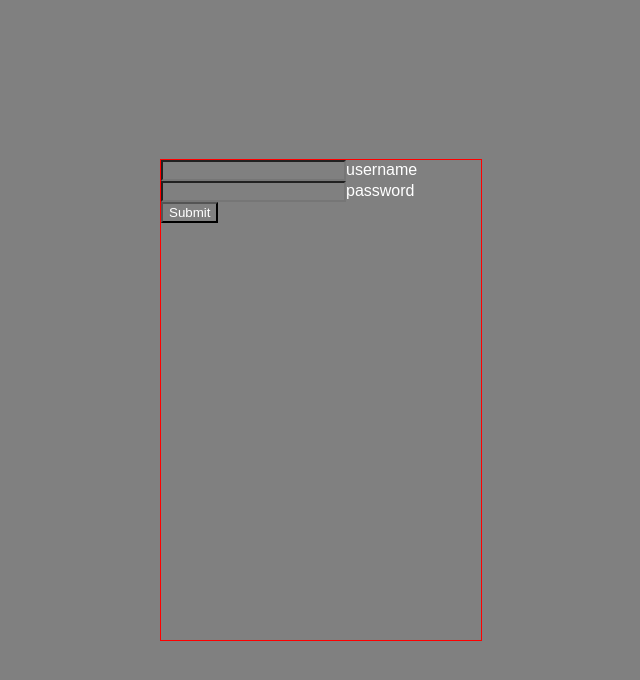
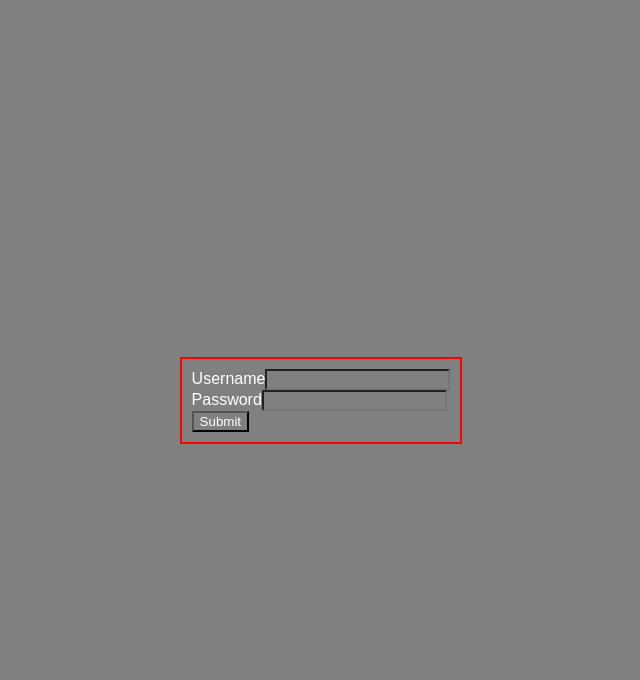
Before and after one commit to Pepa90210/ETSE-Practice-UN, a React (Create React App) app in the folder frontend/: page / in a window 1280 px wide. Shown: the top 680 px of the page, without its empty margins (319-959 px from the left). Built offline with nearby package versions, Linux system fonts and the light colour scheme.

Commit message:
created frontend loginpage and homepage

```diff
--- a/frontend/package.json
+++ b/frontend/package.json
@@ -8,6 +8,7 @@
     "@testing-library/user-event": "^13.5.0",
     "react": "^18.2.0",
     "react-dom": "^18.2.0",
+    "react-router-dom": "^6.8.2",
     "react-scripts": "5.0.1",
     "web-vitals": "^2.1.4"
   },
@@ -34,5 +35,6 @@
       "last 1 firefox version",
       "last 1 safari version"
     ]
-  }
+  },
+  "proxy": "http://localhost:3000/"
 }
--- a/frontend/src/App.css
+++ b/frontend/src/App.css
@@ -20,9 +20,3 @@ section{
   justify-content: center;
   align-items: center;
 }
-
-.loginContainer {
-  outline: 1px solid red;
-  width: 20rem;
-  height: 30rem;
-}
--- a/frontend/src/App.js
+++ b/frontend/src/App.js
@@ -1,12 +1,18 @@
 import logo from './logo.svg';
 import './App.css';
 import LoginPage from './components/LoginPage';
-import { Login } from './Login';
+import HomePage from './components/HomePage';
+// import { Login } from './Login';
+import React from 'react'
+import { Router, Route, Routes } from 'react-router-dom';
 
 function App() {
   return (
     <div className="App">
-      <LoginPage />
+        <Routes>
+          <Route path='/' element={ <LoginPage /> } />
+          <Route path='/homepage' element={ <HomePage /> } />
+        </Routes>
     </div>
   );
 }
--- /dev/null
+++ b/frontend/src/components/HomePage.js
@@ -0,0 +1,28 @@
+import React from 'react'
+import { useEffect, useState } from "react";
+// import { useDispatch } from "react-redux";
+// import { Login } from "../Login";
+
+const HomePage = () => {
+
+    const [user, setUser] = useState(null);
+
+    useEffect(() => {
+        const user = JSON.parse(localStorage.getItem('user'));
+        setUser(user)
+    }, [user?.username])
+
+    if (!user) return (<div>You are not logged in</div>)
+
+    return (
+        <main>
+            <section>
+                <div className="loginContainer">
+                    Welcome {user.username} You are now logged in!
+                </div>
+            </section>
+        </main>
+    );
+};
+
+export default HomePage;
--- /dev/null
+++ b/frontend/src/components/LoginPage.css
@@ -0,0 +1,8 @@
+.loginContainer {
+  border: 2px red solid;
+  padding: 10px;
+}
+
+.login-form-fields {
+
+}
--- a/frontend/src/components/LoginPage.js
+++ b/frontend/src/components/LoginPage.js
@@ -1,6 +1,9 @@
+import React from 'react'
 import { useState } from "react";
 // import { useDispatch } from "react-redux";
 import { Login } from "../Login";
+import { useNavigate } from 'react-router-dom';
+import './LoginPage.css'
 
 const LoginPage = () => {
     const [userName, setUserName] = useState("");
@@ -9,13 +12,20 @@ const LoginPage = () => {
 
     // const dispatch = useDispatch();
 
+    let navigate = useNavigate();
     const onLogin = async (e) => {
         e.preventDefault();
         console.log("trying to submit");
-        const data = await Login(userName, password);
-        if (data.error) {
-            setError(JSON.parse(data.error))
-        }
+        // const data = await Login(userName, password);
+        // if (data.error) {
+        //     setError(JSON.parse(data.error))
+        // } else {
+        //     <Navigate to='/homepage' />
+        // }
+        let user = { username: userName, password: password }
+        localStorage.setItem('user', JSON.stringify(user));
+        console.log(localStorage.getItem('user'));
+        navigate("/homepage")
     };
 
     return (
@@ -24,28 +34,30 @@ const LoginPage = () => {
                 <div className="loginContainer">
                     <form onSubmit={onLogin}>
                         <div>
+                            <span>Username</span>
                             <input
                                 id="userName"
+                                className="login-form-fields"
                                 name="userName"
                                 type="text"
                                 value={userName}
                                 required
                                 onChange={(e) => setUserName(e.target.value)}
                             />
-                            <span>username</span>
                         </div>
                         <div>
+                            <span>Password</span>
                             <input
                                 id="password"
+                                className="login-form-fields"
                                 name="password"
                                 type="password"
                                 value={password}
                                 required
                                 onChange={(e) => setPassword(e.target.value)}
                             />
-                            <span>password</span>
                         </div>
-                        <button type="sibmit">Submit</button>
+                        <button type="submit">Submit</button>
                         {error ?
                             (<div>
                                 {error}
--- a/frontend/src/index.js
+++ b/frontend/src/index.js
@@ -3,13 +3,17 @@ import ReactDOM from 'react-dom/client';
 import './index.css';
 import App from './App';
 import reportWebVitals from './reportWebVitals';
+import { BrowserRouter } from 'react-router-dom';
 
 const root = ReactDOM.createRoot(document.getElementById('root'));
 root.render(
   <React.StrictMode>
-    <App />
+    <BrowserRouter>
+      <App />
+    </BrowserRouter>
   </React.StrictMode>
 );
+
 
 // If you want to start measuring performance in your app, pass a function
 // to log results (for example: reportWebVitals(console.log))
```
Also changed, not shown: 1 other file (tests, documents, lock files or other folders).
